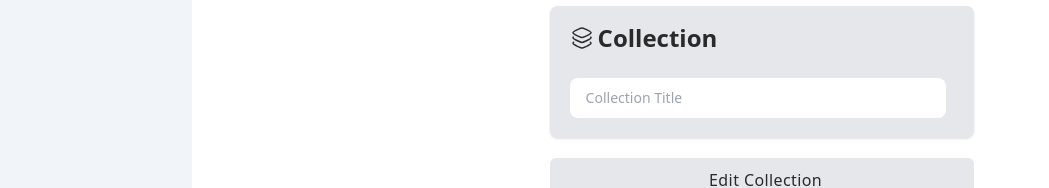
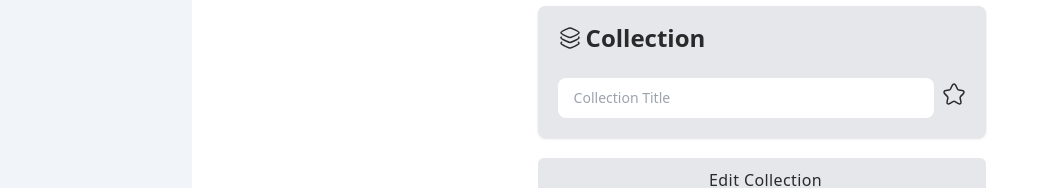
Before and after one commit to Hetari/toby-app, a Vue app in the folder client/: page /collections/edit-collection/1 in a window 1280 px wide. Shown: the part 326-514 px from the top of the page, without its empty margins (0-1049 px from the left). Built offline with nearby package versions, Linux system fonts and the light colour scheme; no server answers.

Commit message:
Add star into collection

```diff
--- a/client/src/views/Collections/AddCollection.vue
+++ b/client/src/views/Collections/AddCollection.vue
@@ -32,7 +32,7 @@
           <h1 class="inline text-2xl font-semibold leading-none">Collection</h1>
         </div>
 
-        <div class="px-5 pb-5 flex">
+        <div class="px-5 pb-5 flex items-center">
           <div class="flex-grow w-96 pr-2">
             <InputComponent
               label=""
@@ -42,6 +42,26 @@
               placeholder="Collection Title"
               @input="emitTitle" />
           </div>
+
+          <svg
+            @click="form.isStared = !form.isStared"
+            class="cursor-pointer fill-none hover:fill-black hover:dark:fill-white"
+            :class="{
+              'fill-black stroke-black dark:fill-white dark:stroke-white':
+                form.isStared,
+            }"
+            xmlns="http://www.w3.org/2000/svg"
+            viewBox="0 0 24 24"
+            width="24"
+            height="24"
+            fill="none">
+            <path
+              d="M13.7276 3.44418L15.4874 6.99288C15.7274 7.48687 16.3673 7.9607 16.9073 8.05143L20.0969 8.58575C22.1367 8.92853 22.6167 10.4206 21.1468 11.8925L18.6671 14.3927C18.2471 14.8161 18.0172 15.6327 18.1471 16.2175L18.8571 19.3125C19.417 21.7623 18.1271 22.71 15.9774 21.4296L12.9877 19.6452C12.4478 19.3226 11.5579 19.3226 11.0079 19.6452L8.01827 21.4296C5.8785 22.71 4.57865 21.7522 5.13859 19.3125L5.84851 16.2175C5.97849 15.6327 5.74852 14.8161 5.32856 14.3927L2.84884 11.8925C1.389 10.4206 1.85895 8.92853 3.89872 8.58575L7.08837 8.05143C7.61831 7.9607 8.25824 7.48687 8.49821 6.99288L10.258 3.44418C11.2179 1.51861 12.7777 1.51861 13.7276 3.44418Z"
+              stroke="currentColor"
+              stroke-width="1.5"
+              stroke-linecap="round"
+              stroke-linejoin="round" />
+          </svg>
         </div>
         <!-- TODO: add the space select here -->
       </div>
@@ -66,6 +86,7 @@
 
   const form = reactive({
     title: '',
+    isStared: false,
   });
 
   const emitTitle = (data: string) => {
--- a/client/src/views/Collections/EditCollection.vue
+++ b/client/src/views/Collections/EditCollection.vue
@@ -32,7 +32,7 @@
           <h1 class="inline text-2xl font-semibold leading-none">Collection</h1>
         </div>
 
-        <div class="px-5 pb-5 flex">
+        <div class="px-5 pb-5 flex items-center">
           <div class="flex-grow w-96 pr-2">
             <EditInputComponent
               :oldVal="form.title"
@@ -43,6 +43,26 @@
               placeholder="Collection Title"
               @input="emitTitle" />
           </div>
+
+          <svg
+            @click="form.isStared = !form.isStared"
+            class="cursor-pointer fill-none hover:fill-black hover:dark:fill-white"
+            :class="{
+              'fill-black stroke-black dark:fill-white dark:stroke-white':
+                form.isStared,
+            }"
+            xmlns="http://www.w3.org/2000/svg"
+            viewBox="0 0 24 24"
+            width="24"
+            height="24"
+            fill="none">
+            <path
+              d="M13.7276 3.44418L15.4874 6.99288C15.7274 7.48687 16.3673 7.9607 16.9073 8.05143L20.0969 8.58575C22.1367 8.92853 22.6167 10.4206 21.1468 11.8925L18.6671 14.3927C18.2471 14.8161 18.0172 15.6327 18.1471 16.2175L18.8571 19.3125C19.417 21.7623 18.1271 22.71 15.9774 21.4296L12.9877 19.6452C12.4478 19.3226 11.5579 19.3226 11.0079 19.6452L8.01827 21.4296C5.8785 22.71 4.57865 21.7522 5.13859 19.3125L5.84851 16.2175C5.97849 15.6327 5.74852 14.8161 5.32856 14.3927L2.84884 11.8925C1.389 10.4206 1.85895 8.92853 3.89872 8.58575L7.08837 8.05143C7.61831 7.9607 8.25824 7.48687 8.49821 6.99288L10.258 3.44418C11.2179 1.51861 12.7777 1.51861 13.7276 3.44418Z"
+              stroke="currentColor"
+              stroke-width="1.5"
+              stroke-linecap="round"
+              stroke-linejoin="round" />
+          </svg>
         </div>
         <!-- TODO: add the space select here -->
       </div>
@@ -69,6 +89,7 @@
 
   const form = reactive({
     title: '',
+    isStared: false,
   });
 
   const emitTitle = (data: string) => {
@@ -84,6 +105,7 @@
       })
       .then((response) => {
         form.title = response.data.data[0].title;
+        form.isStared = response.data.data[0].isStared;
       });
   });
   const editCollection = () => {
--- a/client/src/views/Register.vue
+++ b/client/src/views/Register.vue
@@ -136,9 +136,10 @@
       axios
         .post(store.backend.url + store.backend.api + '/auth/register/', form)
         .then((response) => {
-          if (response.data.done) {
+          if (response.data.success) {
             const token = response.data.token;
             localStorage.setItem('token', token);
+
             router.push('/');
           }
         })
```
Also changed, not shown: 2 other files (tests, documents, lock files or other folders).
